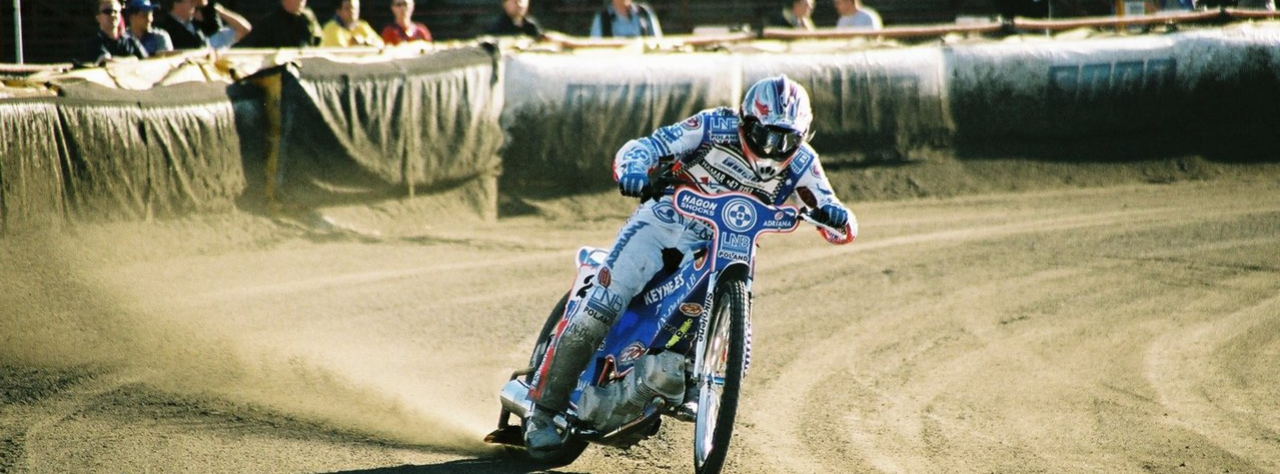
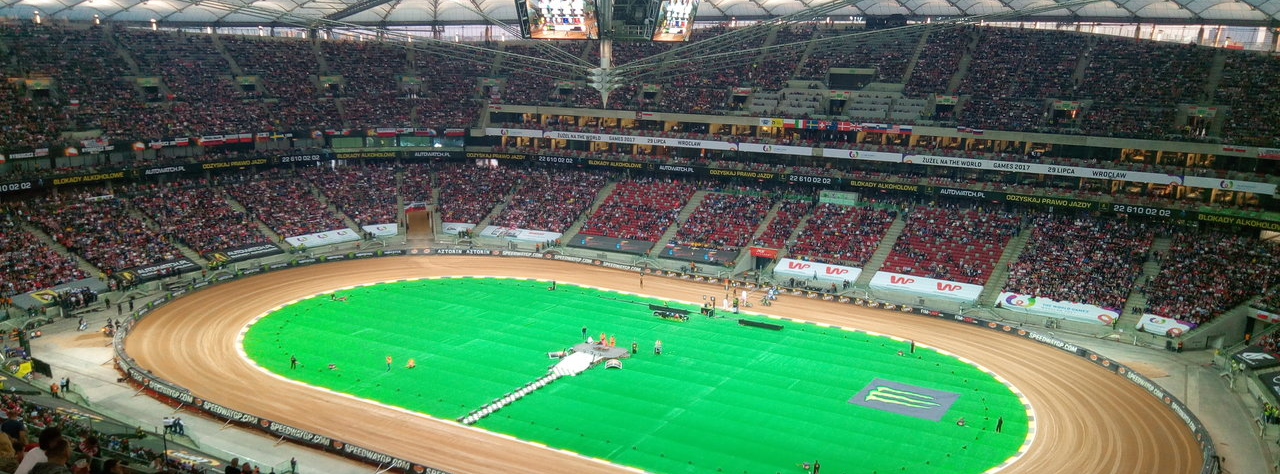
Before and after one commit to de-alano/speedway-generator, a website: page index.html in a window 1280 px wide. Shown: the top 474 px of the page. Drawn offline with Linux system fonts and the light colour scheme.

Commit message:
Update header background

```diff
--- a/sass/_components.scss
+++ b/sass/_components.scss
@@ -8,8 +8,8 @@
 .header {
     height: 75vh;
     width: 100%;
-    background-image: url(../images/bg.jpg);
-    background-position: 0 40%;
+    background-image: url(../images/bg3.jpg);
+    background-position: 0 center;
     background-size: cover;
     position: relative;
 
```
Also changed, not shown: css/style.css, images/bg3.jpg (added), 1 other file.
